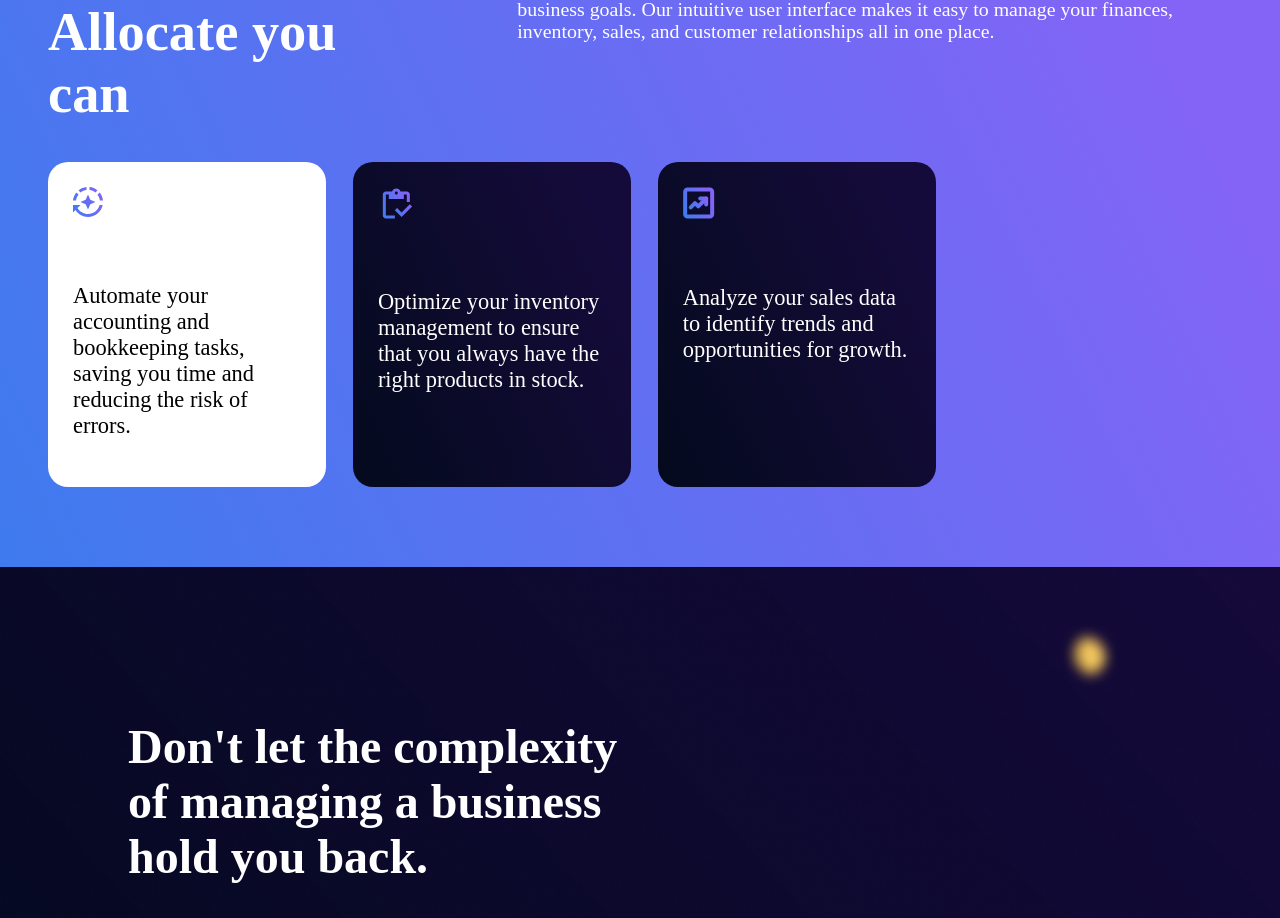
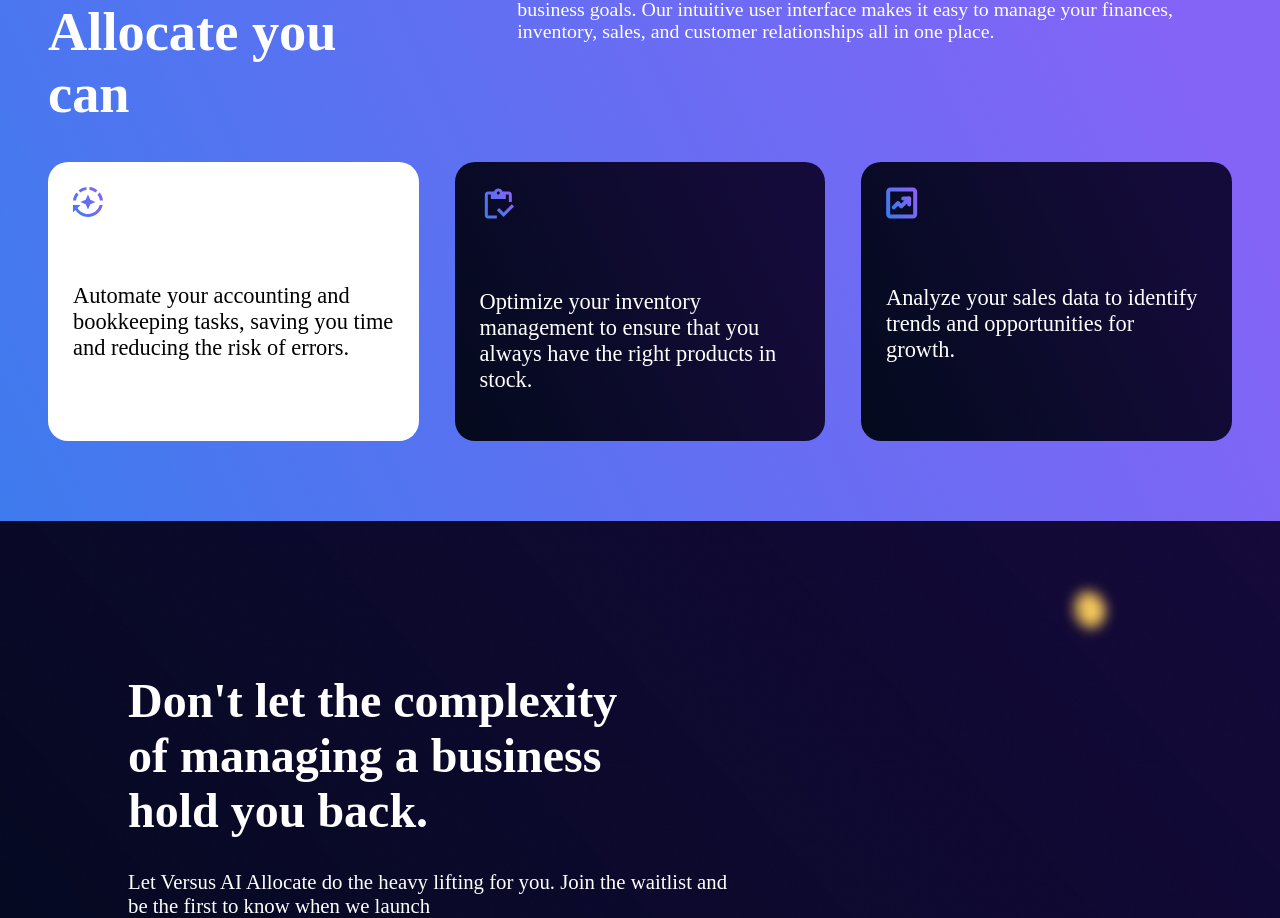
Before and after one commit to SamixYasuke/versus-pay-website-clone, a React (Create React App) app: page / in a window 1280 px wide. Shown: the part 977-1895 px from the top of the page. Built offline with nearby package versions, Linux system fonts and the light colour scheme.

Commit message:
Update styles.css

```diff
--- a/public/styles.css
+++ b/public/styles.css
@@ -89,7 +89,7 @@ body, html {
   grid-template-rows: 'a b c';
   grid-template-columns: 1fr 1fr 1fr;
   gap: 3%;
-  max-width: 75%;
+  width: 100%;
 }
 
 .card-cards div{
```
